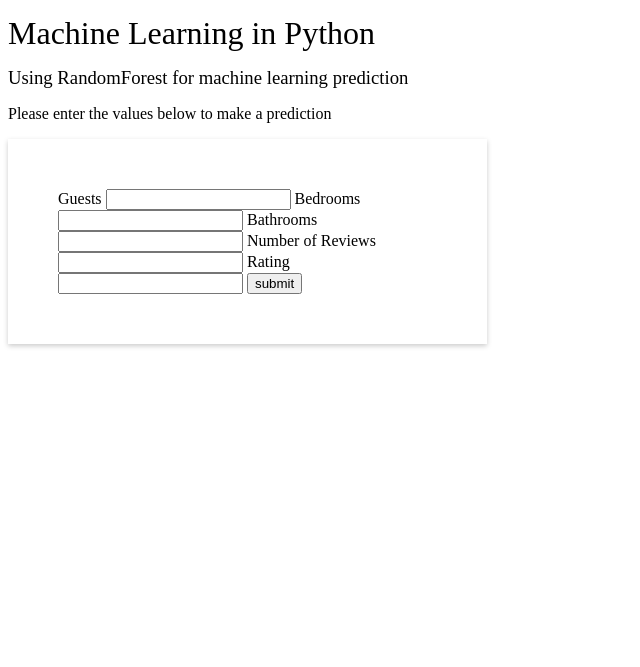
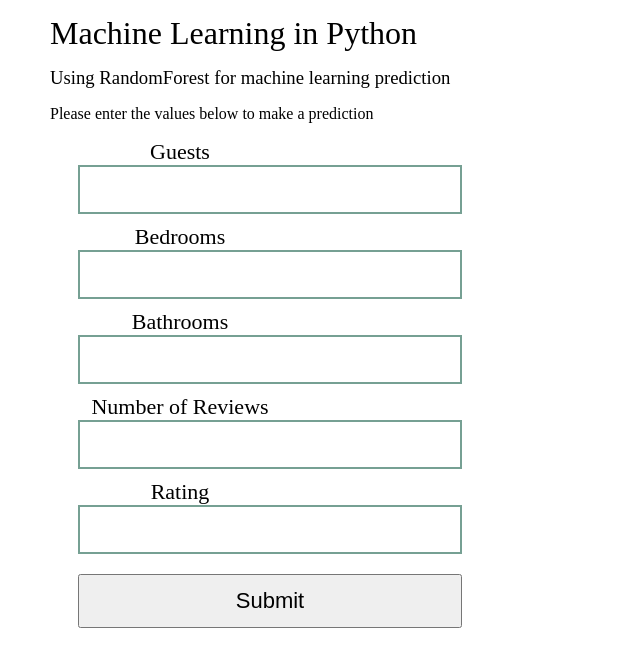
Before and after one commit to wkirui/ML-Model, a Flask app: page / in a window 1280 px wide; the page is wider, and only the part inside the window is pictured. Shown: the top 667 px of that part, without its empty margins (0-640 px from the left). Run offline with Flask 2, Linux system fonts and the light colour scheme.

Commit message:
updated form layout

```diff
--- a/static/styles/style.css
+++ b/static/styles/style.css
@@ -1,15 +1,53 @@
-
+body{
+    width: 100vw;
+    margin-left: 50px;
+    margin-right: 50px;
+}
 h1,h3{
     margin: 15px 0 4px;
     font-weight: 400;
 }
 form{
-    width: 30%;
-    padding: 50px;
     align-items: center;
-    background: #fff;
-    box-shadow: 0 2px 5px #ccc;
+    text-align: center;
+}
+
+input{
+    width: 30vw;
+}
+input[type=number]{
+    font-size: 18px;
+    padding: 12px 20px;
+    margin-left: 8px;
+    margin-bottom: 10px;
+    border: 2px solid rgb(118, 160, 147);
+    box-sizing: border-box;
+    text-align: center;
+}
+input[type=number]:hover{
+    background-color: rgb(227, 233, 240);
+}
+input[type=submit]{
+    font-size: 22px;
+    width: 30vw;
+    padding: 12px 20px;
+    margin-left: 8px;
+    margin-top: 10px;
+
+
+}
+input[type=submit]:hover{
+    background-color:sandybrown;
 }
 #new-predictions{
-    position: relative;
+    font-size: 22px;
+    width: 30vw;
+    display: grid;
+    gap: 20px;
+    text-align: center;
+    margin-left: 20px;
+    margin-right: 20px;
+    grid-template-columns: 20ch auto;
+    grid-template-rows: auto;
+
 }
--- a/templates/index.html
+++ b/templates/index.html
@@ -17,7 +17,7 @@
             <label>Bathrooms <input type="number" name="bathrooms" id="bathrooms"></label>
             <label>Number of Reviews </label><input type="number" name="total-reviews" id="total-reviews">
             <label>Rating <input type="number" name="review-score" id="review-score"></label>
-            <input type="submit" value="submit">
+            <input type="submit" value="Submit">
         </form>
     </div>
 </body>
```
